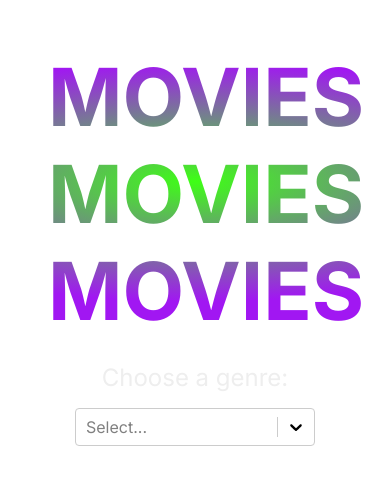
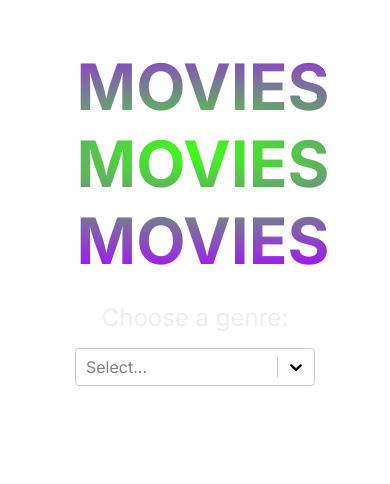
Before and after one commit to lconnor23/movies, a Next.js app: page / in a window 390 px wide. Shown: the top 484 px of the page. Built offline with nearby package versions, Linux system fonts and the light colour scheme.

Commit message:
added media query for heading on small screen

```diff
--- a/app/globals.css
+++ b/app/globals.css
@@ -28,6 +28,12 @@
   color: transparent;
   padding: 3rem 2rem 1.5rem 3rem;
   font-size: 5rem;
+}
+
+@media(max-width: 600px) {
+  .gradient-heading{
+    font-size: 4rem;
+  }
 }
 
 .subheading{
--- a/app/page.js
+++ b/app/page.js
@@ -147,7 +147,7 @@
               <section
                 className='movie-card'
                 key={movie.id}>
-                <h3 className='movie-title'>{movie.title}</h3>
+                <h4 className='movie-title'>{movie.title}</h4>
                 <img
                     className="movie-img"
                     src={movie.posterURL}
```
